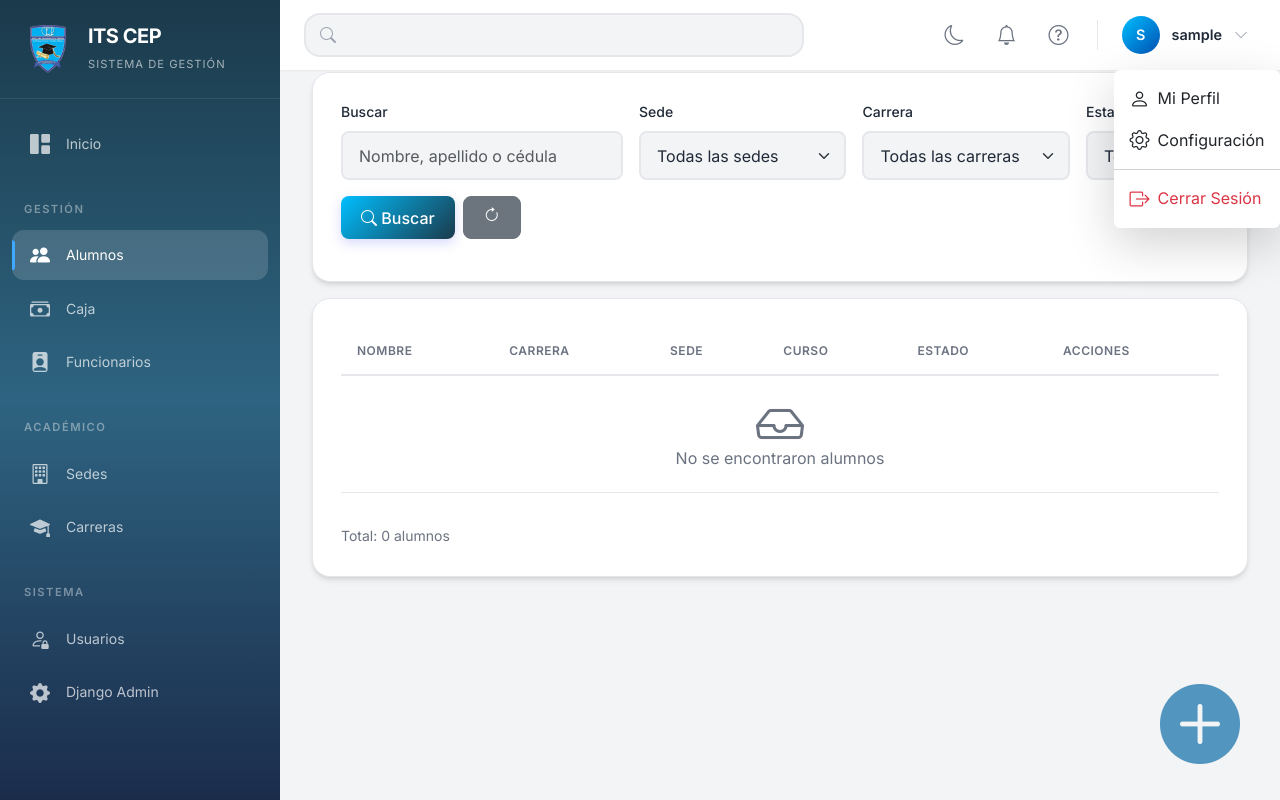
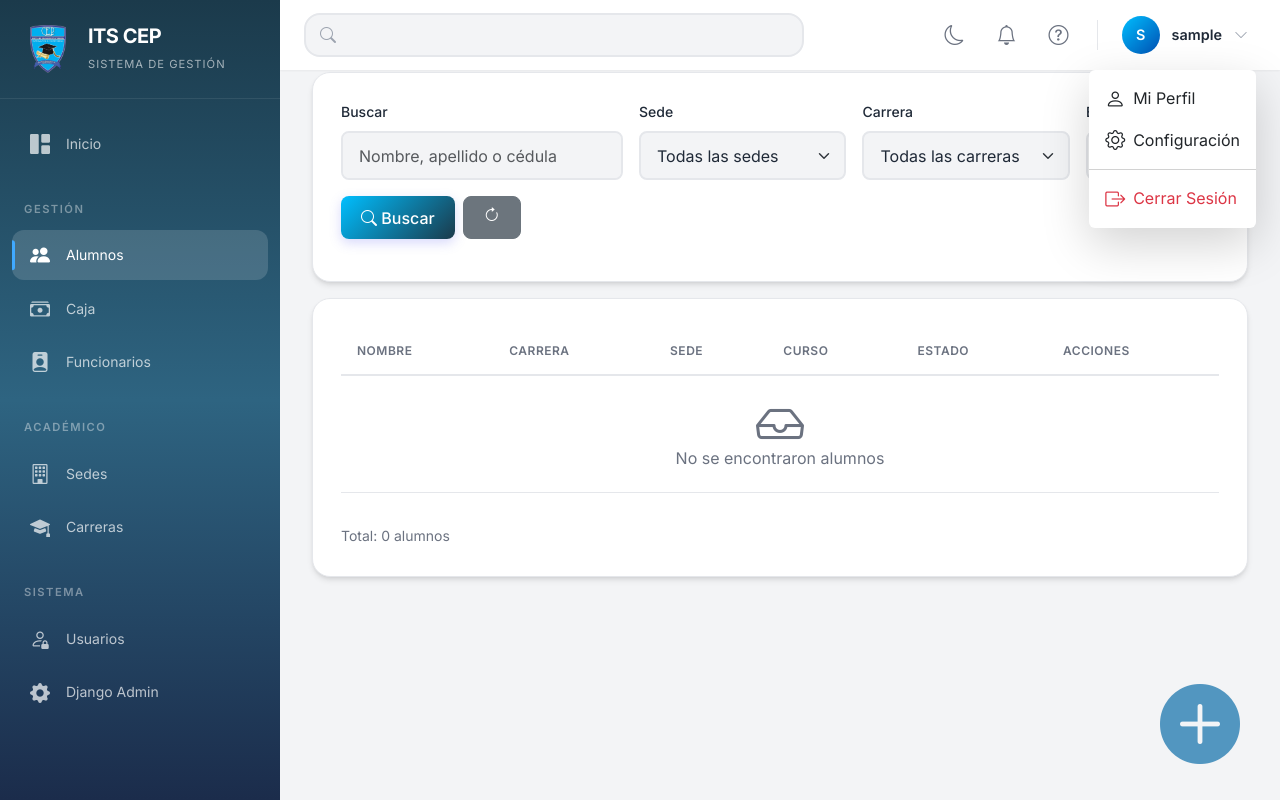
Before and after one commit to goslv/syscep, a Django app: page /alumnos/ in a window 1280 px wide, after a click that opens the changed part. Run offline with Django 5.2, Linux system fonts and the light colour scheme; the visitor is signed in with stand-in values (Sample User, id 1); data comes from the database, SQL or seed files in the repository; data that the repository does not hold is empty; some libraries are stand-ins or nearby versions.

Commit message:
Mejora del user-dropdown en el topbar

```diff
--- a/sysapp/templates/base.html
+++ b/sysapp/templates/base.html
@@ -1917,7 +1917,7 @@
                     </div>
                     <i class="bi bi-chevron-down" style="color: var(--gray-400);" aria-hidden="true"></i>
                 </button>
-                <ul class="dropdown-menu dropdown-menu-end shadow-lg border-0 mt-2" id="userDropdownMenu" aria-labelledby="userDropdownToggle">
+                <ul class="dropdown-menu dropdown-menu-end shadow-lg border-0 mt-2" id="userDropdownMenu" aria-labelledby="userDropdownToggle" style="right: 0; left: auto;">
                     <li class="d-md-none">
                         <div class="user-mobile-header">
                             <div class="user-avatar-sm">
```
